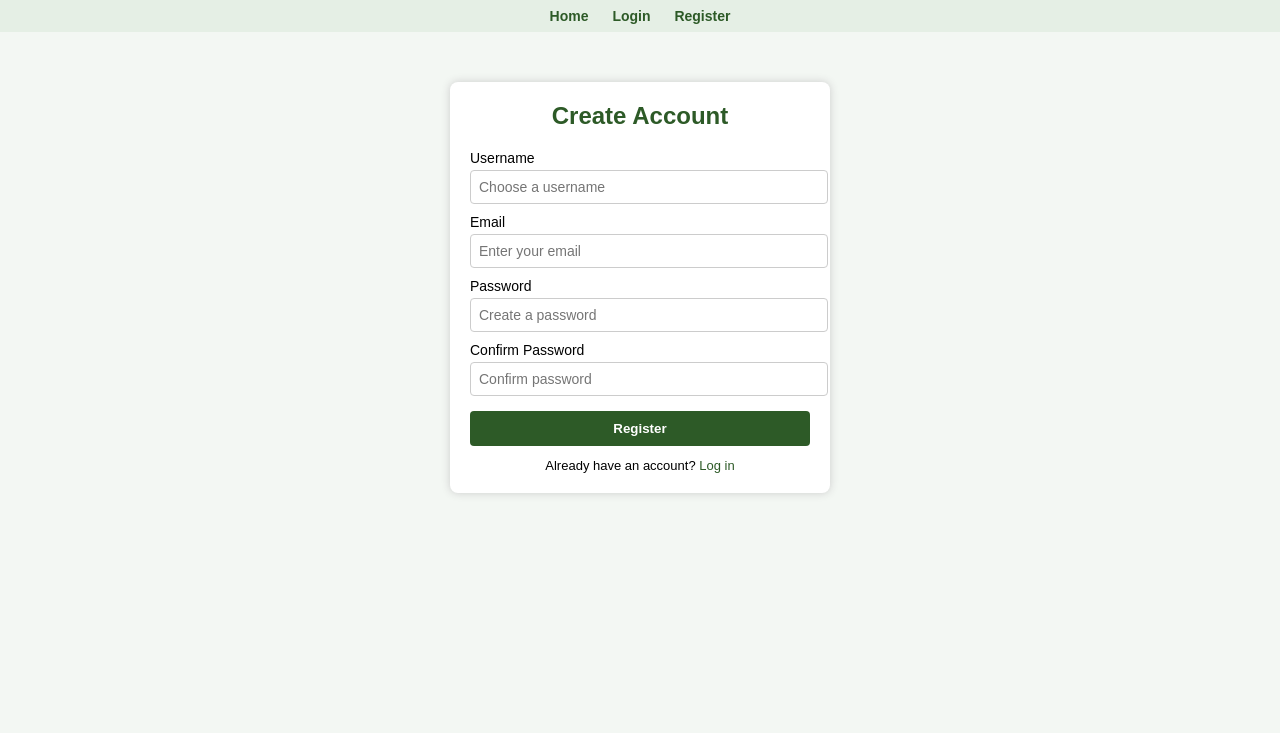
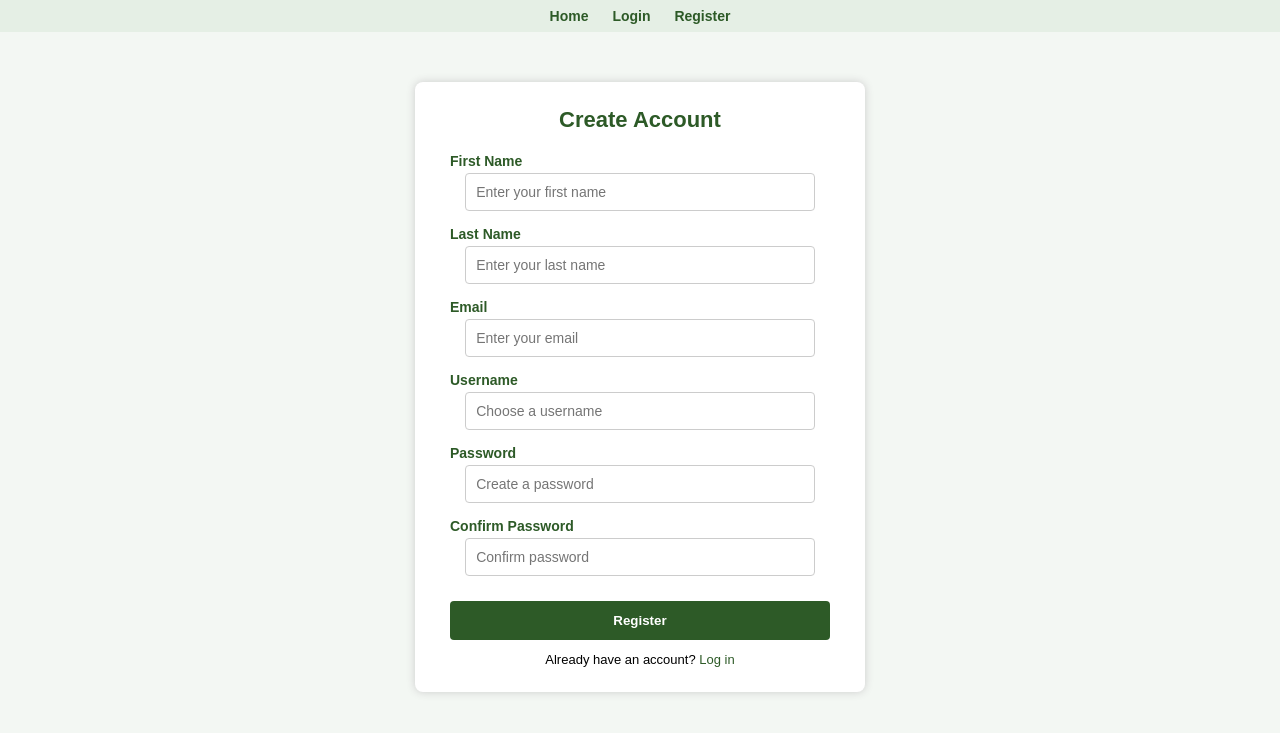
Before and after one commit to brucethao/DatabaseProject, a Django app: page /register/ in a window 1280 px wide. Shown: the part 53-786 px from the top of the page. Run offline with Django 5.2, Linux system fonts and the light colour scheme.

Commit message:
register pag done now

```diff
--- a/templates/register.html
+++ b/templates/register.html
@@ -38,41 +38,52 @@
         }
 
         .register-box {
-            width: 340px;
+            width: 380px;
             margin: 50px auto;
             background-color: white;
             border-radius: 8px;
-            padding: 20px;
+            padding: 25px 35px; /* updated padding */
             box-shadow: 0 0 8px #cccccc;
         }
 
         .register-box h2 {
             text-align: center;
             margin-top: 0;
+            margin-bottom: 20px;
             color: #2d5a27;
+            font-size: 22px;
+        }
+
+        .input-group {
+            margin-bottom: 15px;
         }
 
         label {
             display: block;
-            margin-top: 10px;
+            margin-bottom: 4px;
             font-size: 14px;
+            font-weight: 600;
+            color: #2d5a27;
         }
 
+        /* ✅ Updated input styling */
         input[type="text"],
         input[type="password"],
         input[type="email"] {
-            width: 100%;
-            padding: 8px;
-            margin-top: 4px;
+            width: 92%;              /* FIX: smaller and centered */
+            padding: 10px;
+            margin: 0 auto;          /* center input fields */
+            display: block;          /* allows centering */
             border-radius: 4px;
             border: 1px solid #cccccc;
             font-size: 14px;
+            box-sizing: border-box;
         }
 
         .register-btn {
             width: 100%;
-            padding: 10px;
-            margin-top: 15px;
+            padding: 12px;
+            margin-top: 10px;
             background-color: #2d5a27;
             color: white;
             border: none;
@@ -117,18 +128,37 @@
     <h2>Create Account</h2>
 
     <form action="#" method="post">
-        <!-- For Django: {% csrf_token %} -->
-        <label for="id_username">Username</label>
-        <input type="text" id="id_username" name="username" placeholder="Choose a username">
+        <!-- Django Users: {% csrf_token %} -->
 
-        <label for="id_email">Email</label>
-        <input type="email" id="id_email" name="email" placeholder="Enter your email">
+        <div class="input-group">
+            <label for="id_firstname">First Name</label>
+            <input type="text" id="id_firstname" name="first_name" placeholder="Enter your first name">
+        </div>
 
-        <label for="id_password1">Password</label>
-        <input type="password" id="id_password1" name="password1" placeholder="Create a password">
+        <div class="input-group">
+            <label for="id_lastname">Last Name</label>
+            <input type="text" id="id_lastname" name="last_name" placeholder="Enter your last name">
+        </div>
 
-        <label for="id_password2">Confirm Password</label>
-        <input type="password" id="id_password2" name="password2" placeholder="Confirm password">
+        <div class="input-group">
+            <label for="id_email">Email</label>
+            <input type="email" id="id_email" name="email" placeholder="Enter your email">
+        </div>
+
+        <div class="input-group">
+            <label for="id_username">Username</label>
+            <input type="text" id="id_username" name="username" placeholder="Choose a username">
+        </div>
+
+        <div class="input-group">
+            <label for="id_password1">Password</label>
+            <input type="password" id="id_password1" name="password1" placeholder="Create a password">
+        </div>
+
+        <div class="input-group">
+            <label for="id_password2">Confirm Password</label>
+            <input type="password" id="id_password2" name="password2" placeholder="Confirm password">
+        </div>
 
         <button type="submit" class="register-btn">Register</button>
     </form>
```
